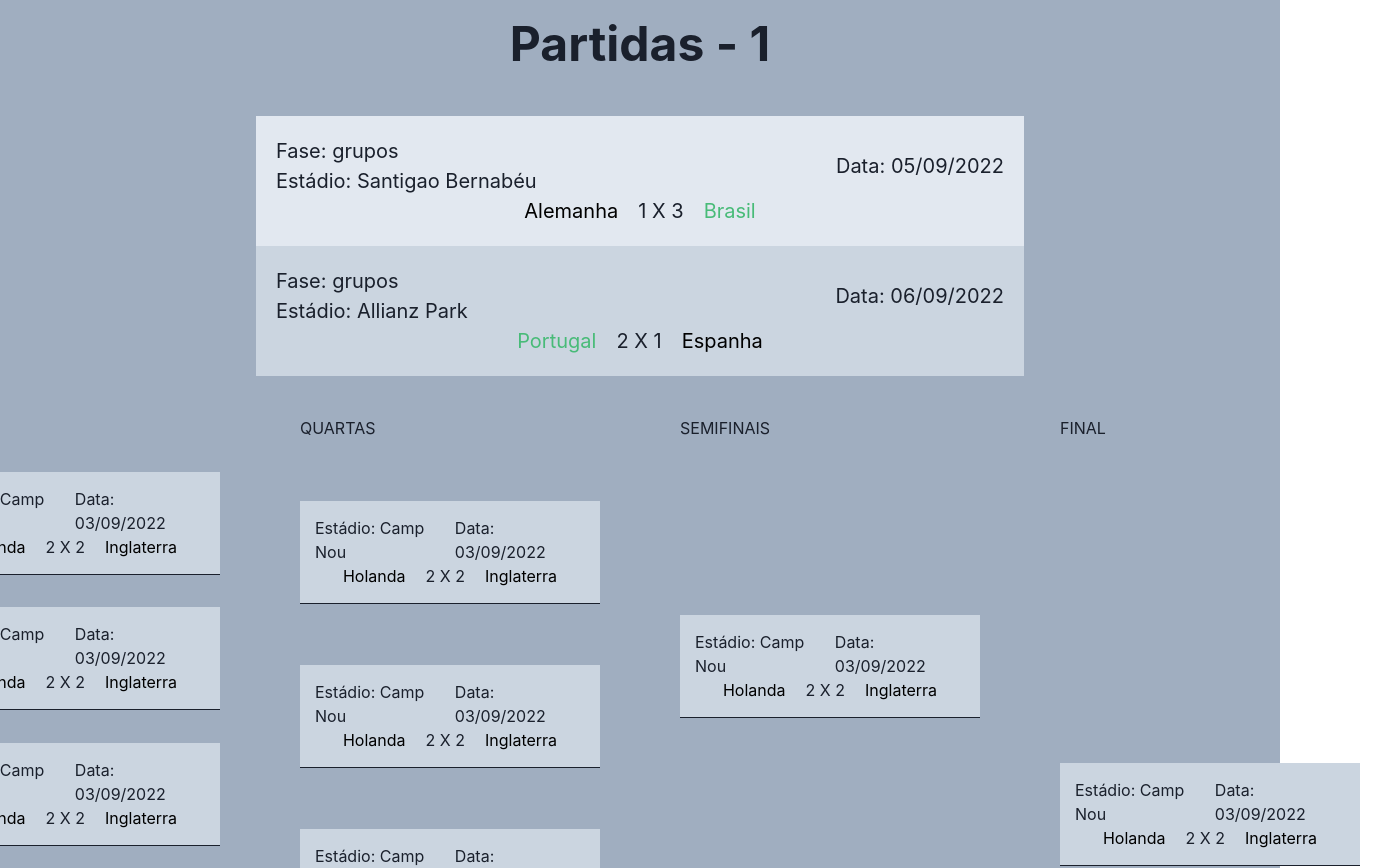
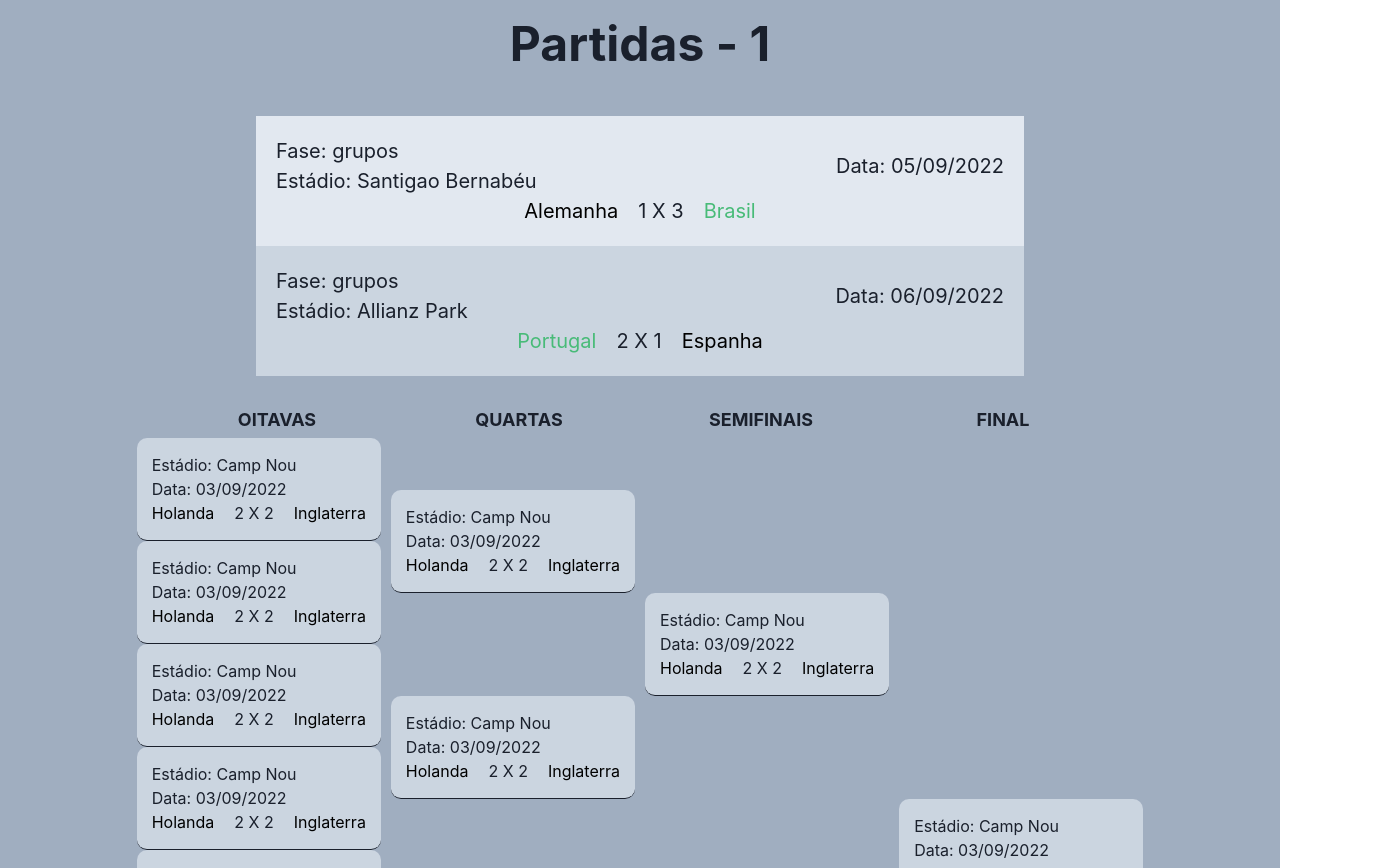
Before and after one commit to Hedg0305/copa-do-mundo, a Next.js app: page /1/matches in a window 1280 px wide. Shown: the top 868 px of the page, 1400 px wide, since content can reach past the window. Built offline with nearby package versions, Linux system fonts and the light colour scheme.

Commit message:
Fix: using match component

```diff
--- a/src/pages/[edition]/matches.tsx
+++ b/src/pages/[edition]/matches.tsx
@@ -1,7 +1,7 @@
 import React from "react";
 import { GetServerSideProps } from "next";
 import { Box, Center, Grid, Heading, VStack } from "@chakra-ui/react";
-
+import Match from "../../components/Match";
 interface ServerSideProps {
   edition: string;
 }
@@ -24,7 +24,7 @@ interface Matches {
 
 const Matches = ({ year, matches }: PageProps) => {
   return (
-    <Box bgColor='gray.400' h="100%" w="100%">
+    <Box bgColor='gray.400' h="100%">
       <Center>
         <VStack>
           <Heading as='h1' size='2xl' mb='10'>
@@ -55,94 +55,76 @@ const Matches = ({ year, matches }: PageProps) => {
           </Grid>
         </VStack>
       </Center>
-      <Center>
+      <Center display="flex" flexDirection="column" mt="30px">
+        <Box display="flex" w="100%" justifyContent="center" fontSize="18px" fontWeight="Bold">
+          <Box w="242px" textAlign="center">
+            OITAVAS
+          </Box>
+          <Box w="242px" textAlign="center">
+            QUARTAS
+          </Box>
+          <Box w="242px" textAlign="center">
+            SEMIFINAIS
+          </Box>
+          <Box w="242px" textAlign="center">
+            FINAL
+          </Box>
+        </Box>
         <Box display="flex">
-          <Box display="flex" flexDirection="column" m="40px" h="700px" justifyContent="space-between">
-            OITAVAS
+          <Box display="flex" flexDirection="column" m="5px" justifyContent="space-between">
             {matches.filter((matches => matches.fase === "oitavas")).map((round16Match) => (
-              <Box bgColor="gray.300" p="15px" w="300px" borderBottom="1px" key={round16Match.gameDate}>
-                <Box display="flex" justifyContent="space-between" alignItems="center">
-                  <Box>
-                    Estádio: {round16Match.stadium}
-                  </Box>
-                  Data: {round16Match.gameDate}
-                </Box>
-                <Center>
-                  <Box as="span" color={round16Match.winner === round16Match.team1 ? "green.400" : "black"} mr="20px">
-                    {round16Match.team1}
-                  </Box>
-                  {round16Match.goalsTeam1} X {round16Match.goalsTeam2}
-                  <Box as="span" color={round16Match.winner === round16Match.team2 ? "green.400" : "black"} ml="20px">
-                    {round16Match.team2}
-                  </Box>
-                </Center>
-              </Box>
+              <Match
+                key={round16Match.gameDate}
+                gameDate={round16Match.gameDate}
+                goalsTeam1={round16Match.goalsTeam1}
+                goalsTeam2={round16Match.goalsTeam2}
+                stadium={round16Match.stadium}
+                team1={round16Match.team1}
+                team2={round16Match.team2}
+                winner={round16Match.winner}
+              />
             ))}
           </Box>
-          <Box display="flex" flexDirection="column" m="40px" h="680px" justifyContent="space-between">
-            QUARTAS
+          <Box display="flex" flexDirection="column" m="5px" justifyContent="space-around">
             {matches.filter((matches => matches.fase === "quartas")).map((quarterFinalsMatch) => (
-              <Box bgColor="gray.300" p="15px" w="300px" borderBottom="1px" key={quarterFinalsMatch.gameDate}>
-                <Box display="flex" justifyContent="space-between" alignItems="center">
-                  <Box>
-                    Estádio: {quarterFinalsMatch.stadium}
-                  </Box>
-                  Data: {quarterFinalsMatch.gameDate}
-                </Box>
-                <Center>
-                  <Box as="span" color={quarterFinalsMatch.winner === quarterFinalsMatch.team1 ? "green.400" : "black"} mr="20px">
-                    {quarterFinalsMatch.team1}
-                  </Box>
-                  {quarterFinalsMatch.goalsTeam1} X {quarterFinalsMatch.goalsTeam2}
-                  <Box as="span" color={quarterFinalsMatch.winner === quarterFinalsMatch.team2 ? "green.400" : "black"} ml="20px">
-                    {quarterFinalsMatch.team2}
-                  </Box>
-                </Center>
-              </Box>
+              <Match
+                key={quarterFinalsMatch.gameDate}
+                gameDate={quarterFinalsMatch.gameDate}
+                goalsTeam1={quarterFinalsMatch.goalsTeam1}
+                goalsTeam2={quarterFinalsMatch.goalsTeam2}
+                stadium={quarterFinalsMatch.stadium}
+                team1={quarterFinalsMatch.team1}
+                team2={quarterFinalsMatch.team2}
+                winner={quarterFinalsMatch.winner}
+              />
             ))}
           </Box>
-          <Box display="flex" flexDirection="column" m="40px" h="580px" justifyContent="space-between">
-            SEMIFINAIS
+          <Box display="flex" flexDirection="column" m="5px" justifyContent="space-around">
             {matches.filter((matches => matches.fase === "semis")).map((semifinalsMatch) => (
-              <Box bgColor="gray.300" p="15px" w="300px" borderBottom="1px" key={semifinalsMatch.gameDate}>
-                <Box display="flex" justifyContent="space-between" alignItems="center">
-                  <Box>
-                    Estádio: {semifinalsMatch.stadium}
-                  </Box>
-                  Data: {semifinalsMatch.gameDate}
-                </Box>
-                <Center>
-                  <Box as="span" color={semifinalsMatch.winner === semifinalsMatch.team1 ? "green.400" : "black"} mr="20px">
-                    {semifinalsMatch.team1}
-                  </Box>
-                  {semifinalsMatch.goalsTeam1} X {semifinalsMatch.goalsTeam2}
-                  <Box as="span" color={semifinalsMatch.winner === semifinalsMatch.team2 ? "green.400" : "black"} ml="20px">
-                    {semifinalsMatch.team2}
-                  </Box>
-                </Center>
-              </Box>
+              <Match
+                key={semifinalsMatch.gameDate}
+                gameDate={semifinalsMatch.gameDate}
+                goalsTeam1={semifinalsMatch.goalsTeam1}
+                goalsTeam2={semifinalsMatch.goalsTeam2}
+                stadium={semifinalsMatch.stadium}
+                team1={semifinalsMatch.team1}
+                team2={semifinalsMatch.team2}
+                winner={semifinalsMatch.winner}
+              />
             ))}
           </Box>
-          <Box display="flex" flexDirection="column" m="40px" h="450px" justifyContent="space-between">
-            FINAL
+          <Box display="flex" flexDirection="column" m="5px" justifyContent="space-around">
             {matches.filter((matches => matches.fase === "final")).map((finalMatch) => (
-              <Box bgColor="gray.300" p="15px" w="300px" borderBottom="1px" key={finalMatch.gameDate}>
-                <Box display="flex" justifyContent="space-between" alignItems="center">
-                  <Box>
-                    Estádio: {finalMatch.stadium}
-                  </Box>
-                  Data: {finalMatch.gameDate}
-                </Box>
-                <Center>
-                  <Box as="span" color={finalMatch.winner === finalMatch.team1 ? "green.400" : "black"} mr="20px">
-                    {finalMatch.team1}
-                  </Box>
-                  {finalMatch.goalsTeam1} X {finalMatch.goalsTeam2}
-                  <Box as="span" color={finalMatch.winner === finalMatch.team2 ? "green.400" : "black"} ml="20px">
-                    {finalMatch.team2}
-                  </Box>
-                </Center>
-              </Box>
+              <Match
+                key={finalMatch.gameDate}
+                gameDate={finalMatch.gameDate}
+                goalsTeam1={finalMatch.goalsTeam1}
+                goalsTeam2={finalMatch.goalsTeam2}
+                stadium={finalMatch.stadium}
+                team1={finalMatch.team1}
+                team2={finalMatch.team2}
+                winner={finalMatch.winner}
+              />
             ))}
           </Box>
         </Box>
@@ -290,6 +272,36 @@ export const getServerSideProps: GetServerSideProps = async ({ params }) => {
         goalsTeam2: 2,
         winner: "",
         gameDate: "03/09/2022",
+      },
+      {
+        fase: "oitavas",
+        stadium: "Camp Nou",
+        team1: "Holanda",
+        team2: "Inglaterra",
+        goalsTeam1: 2,
+        goalsTeam2: 2,
+        winner: "",
+        gameDate: "03/09/2022",
+      },
+      {
+        fase: "oitavas",
+        stadium: "Camp Nou",
+        team1: "Holanda",
+        team2: "Inglaterra",
+        goalsTeam1: 2,
+        goalsTeam2: 2,
+        winner: "",
+        gameDate: "03/09/2022",
+      },
+      {
+        fase: "oitavas",
+        stadium: "Camp Nou",
+        team1: "Holanda",
+        team2: "Inglaterra",
+        goalsTeam1: 2,
+        goalsTeam2: 2,
+        winner: "",
+        gameDate: "03/09/2022",
       }, {
         fase: "grupos",
         stadium: "Allianz Park",
```
